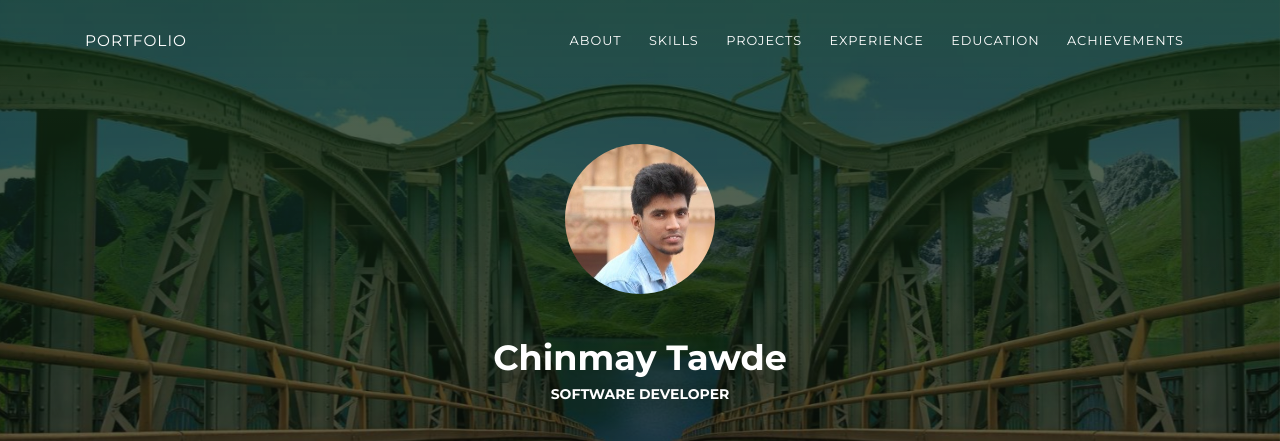
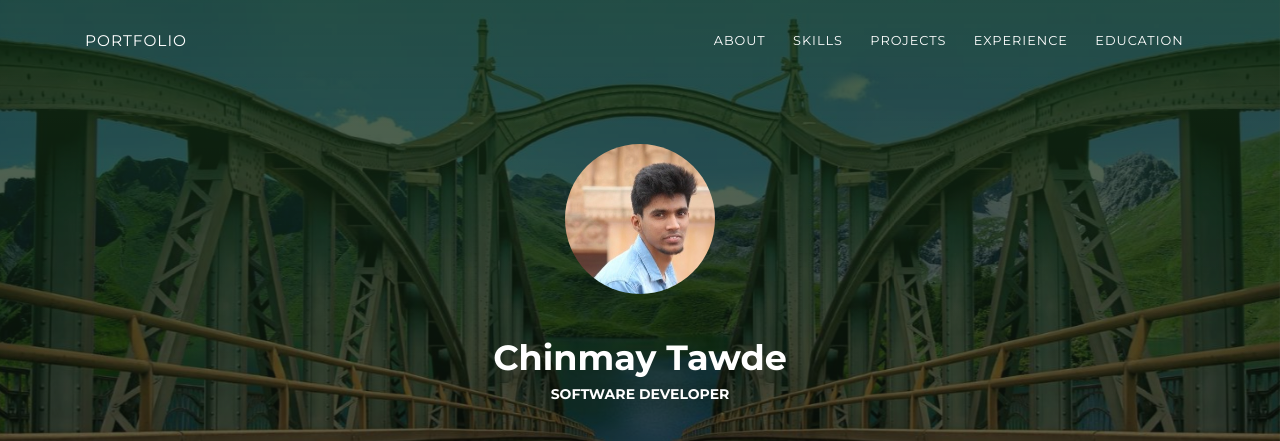
Before and after one commit to chinmay1503/shadow15.github.io, a plain HTML site: page index.html in a window 1280 px wide. Shown: the top 441 px of the page. Drawn offline with Linux system fonts and the light colour scheme.

Commit message:
Updated redirects

```diff
--- a/index.html
+++ b/index.html
@@ -34,8 +34,7 @@
                 <li class="nav-item"><a class="nav-link smooth-scroll" href="#skill">Skills</a></li>
                 <li class="nav-item"><a class="nav-link smooth-scroll" href="#projects">Projects</a></li>
                 <li class="nav-item"><a class="nav-link smooth-scroll" href="#experience">Experience</a></li>
-                <li class="nav-item"><a class="nav-link smooth-scroll" href="#experience">Education</a></li>
-                <li class="nav-item"><a class="nav-link smooth-scroll" href="#achievements">Achievements</a></li>
+                <li class="nav-item"><a class="nav-link smooth-scroll" href="#education">Education</a></li>
               </ul>
             </div>
           </div>
@@ -253,7 +252,7 @@
     </div>
   </div>
 </div>
-<div class="section">
+<div class="section" id="education">
   <div class="container cc-education">
     <div class="h4 text-center mb-4 title">Education</div>
     <div class="card">
```
